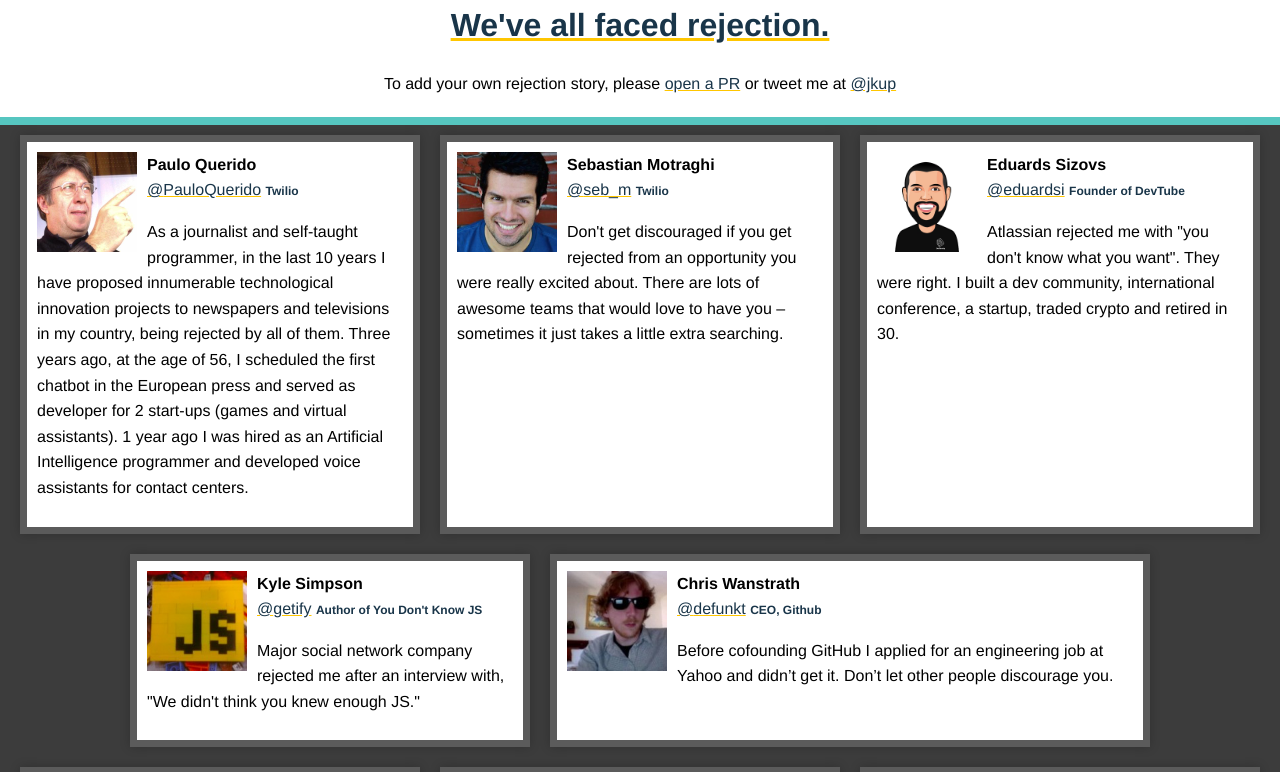
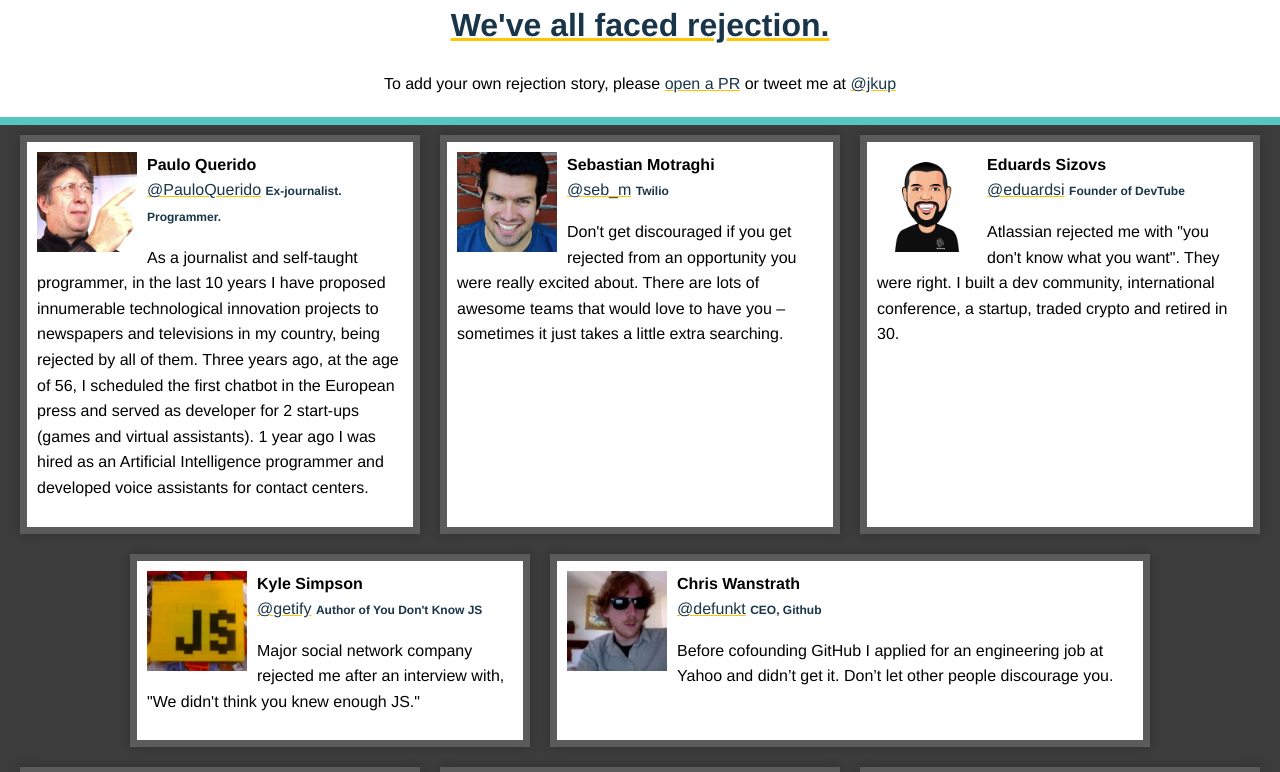
Before and after one commit to Rejectedus/rejected.us, a React (Create React App) app: page / in a window 1280 px wide. Shown: the top 772 px of the page. Built offline with nearby package versions, Linux system fonts and the light colour scheme.

Commit message:
Update stories.js

```diff
--- a/src/data/stories.js
+++ b/src/data/stories.js
@@ -3,7 +3,7 @@
     fullName: "Paulo Querido",
     handle: "PauloQuerido",
     website: "https://twitter.com/PauloQuerido",
-    bio: "Twilio",
+    bio: "Ex-journalist. Programmer.",
     avatar: "pquerido.jpg",
     story: "As a journalist and self-taught programmer, in the last 10 years I have proposed innumerable technological innovation projects to newspapers and televisions in my country, being rejected by all of them. Three years ago, at the age of 56, I scheduled the first chatbot in the European press and served as developer for 2 start-ups (games and virtual assistants). 1 year ago I was hired as an Artificial Intelligence programmer and developed voice assistants for contact centers.",
     double: false
```
